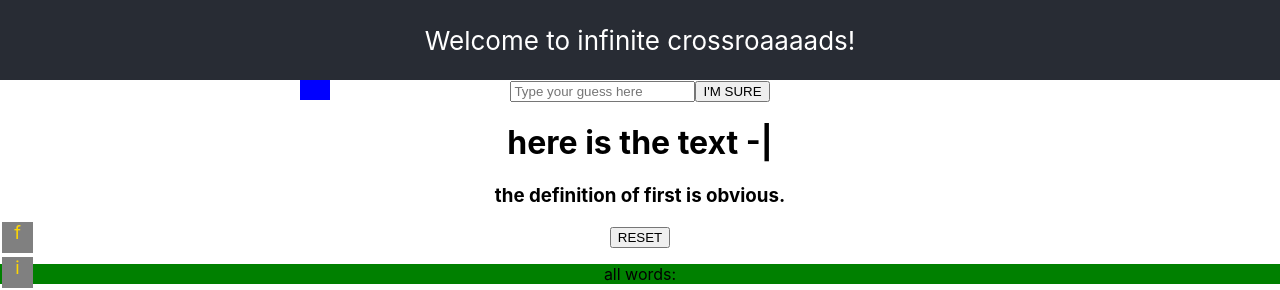
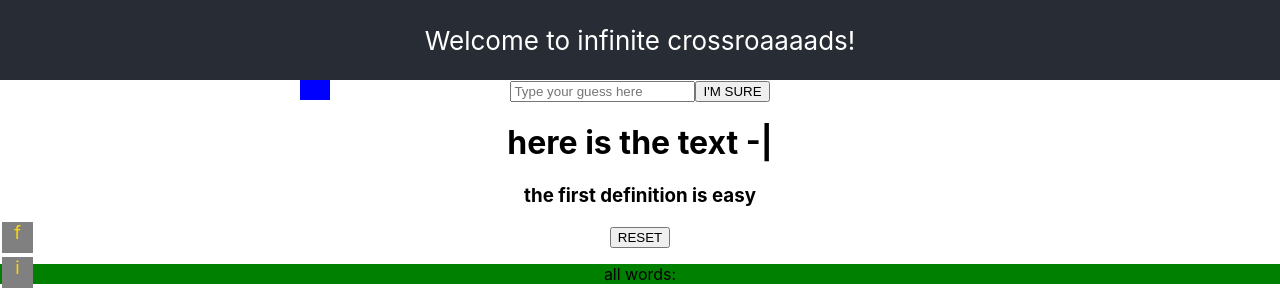
Before and after one commit to jacobwconklin/InfiniteCrosswords, a React (Create React App) app in the folder infinitecrosswords/: page / in a window 1280 px wide. Shown: the top 290 px of the page. Built offline with nearby package versions, Linux system fonts and the light colour scheme; no server answers.

Commit message:
Successfully pulling weird words and definitions

```diff
--- a/infinitecrosswords/src/components/CrosswordBuilder.jsx
+++ b/infinitecrosswords/src/components/CrosswordBuilder.jsx
@@ -8,12 +8,14 @@ import WordAdder from "./WordAdder";
 import { connect } from "react-redux";
 import { addWord } from "../actions/AddWord";
 import Definition from "./Definition";
+import { useState } from "react";
 
 
 const CrosswordBuilder = (props) => {
 
-    // This could better be stored in state with hooks
-    let currentWord = 'first';
+    // Stored in CrosswordBuilder state
+    const [currentWord, setCurrentWord] = useState('first');
+    const [newWords, setNewWords] = useState(alphabeticalWords);
 
     const submitWord = (userWord) => {
         console.log('in crosswordbuilder prev/ current word is: ', props.prevWord.word);
@@ -22,14 +24,25 @@ const CrosswordBuilder = (props) => {
             // user guess is correct
             props.dispatch(showLetters(userWord));
             // WordAdder actually just supplies a new set up word object
-            const newWordObject = WordAdder(props.prevWord);
+            const newWordObject = WordAdder(props.prevWord, newWords);
             // console.log('in crosswordbuilder newWordObject is:', newWordObject);
             props.dispatch(addWord(newWordObject));
-            currentWord = newWordObject.word;
+            setCurrentWord(newWordObject.word);
+            collectNewWords();
         } else {
             // user guess is over, therefore end the game.
             console.log('game ogre');
         }
+    }
+
+    const collectNewWords = () => {
+        fetch('https://random-word-api.herokuapp.com/word?number=50')
+        .then(response => response.json())
+        .then(data => {
+            console.log(data);
+            return data.filter(word => word.length > 3)
+        })
+        .then(data => setNewWords(data.concat(alphabeticalWords)));
     }
 
     return (
@@ -40,6 +53,35 @@ const CrosswordBuilder = (props) => {
     )
 }
 
+// Temporary list of words for testing:
+const alphabeticalWords = [
+    'apple',
+    'beetle',
+    'carrot',
+    'dragon',
+    'eccentric',
+    'fountain',
+    'giant',
+    'hilarious',
+    'igloo',
+    'jump',
+    'kangaroo',
+    'licked',
+    'mustard',
+    'north',
+    'orientation',
+    'powerful',
+    'questions',
+    'restaurant',
+    'squeeze',
+    'trunk',
+    'uranium',
+    'vibration',
+    'wonderful',
+    'xylophone',
+    'yesterday',
+    'zebra'
+   ];
 
 
 const mapStateToProps = (state, props) => {
--- a/infinitecrosswords/src/components/Definition.jsx
+++ b/infinitecrosswords/src/components/Definition.jsx
@@ -1,14 +1,27 @@
+import React from "react";
+import { useState, useEffect } from "react";
+
 // Maybe this could be a pure js file that returns the definition, idk
 const Definition = (props) => {
 
-    const getDefinition = () => {
-        return 'the definition of ' + props.word + ' is obvious.';
-    }
+    const [definition, setDefinition] = useState('the first definition is easy');
 
+    useEffect(() => {
+        fetch(`https://api.dictionaryapi.dev/api/v2/entries/en/${props.word}`)
+        .then(response => response.json())
+        .then(data => {
+            console.log(data);
+            console.log(data[0].meanings[0]);
+            console.log(data[0].meanings[0].definitions[0]);
+            console.log(data[0].meanings[0].definitions[0].definition);
+            setDefinition( data[0].meanings[0].definitions[0].definition );
+        });
+        // should run whenever props.word changes
+      }, [props.word]);
 
     return (
         <div>
-            <h3>{getDefinition()}</h3>
+            <h3>{definition}</h3>
         </div>
     )
 }
--- a/infinitecrosswords/src/components/WordAdder.js
+++ b/infinitecrosswords/src/components/WordAdder.js
@@ -1,37 +1,7 @@
-// Temporary list of words for testing:
-const newWords = [
-  'apple',
-  'beetle',
-  'carrot',
-  'dragon',
-  'eccentric',
-  'fountain',
-  'giant',
-  'hilarious',
-  'igloo',
-  'jump',
-  'kangaroo',
-  'licked',
-  'mustard',
-  'north',
-  'orientation',
-  'powerful',
-  'questions',
-  'restaurant',
-  'squeeze',
-  'trunk',
-  'uranium',
-  'vibration',
-  'wonderful',
-  'xylophone',
-  'yesterday',
-  'zebra'
- ];
-
 // Now WordAdder has been simplified, it works as a pure js function taking in
 // an object for the previous word and finding and and building a new word object
 // to return
-const WordAdder = (prevWord) => {
+const WordAdder = (prevWord, newWords) => {
 
   if (prevWord == null) {
     const word = 'noPrevWord';
```
